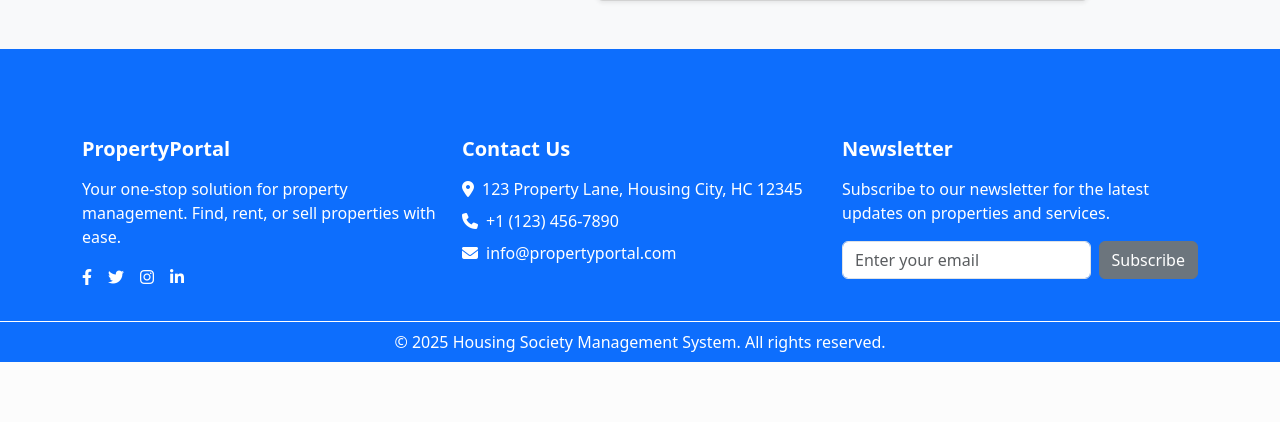
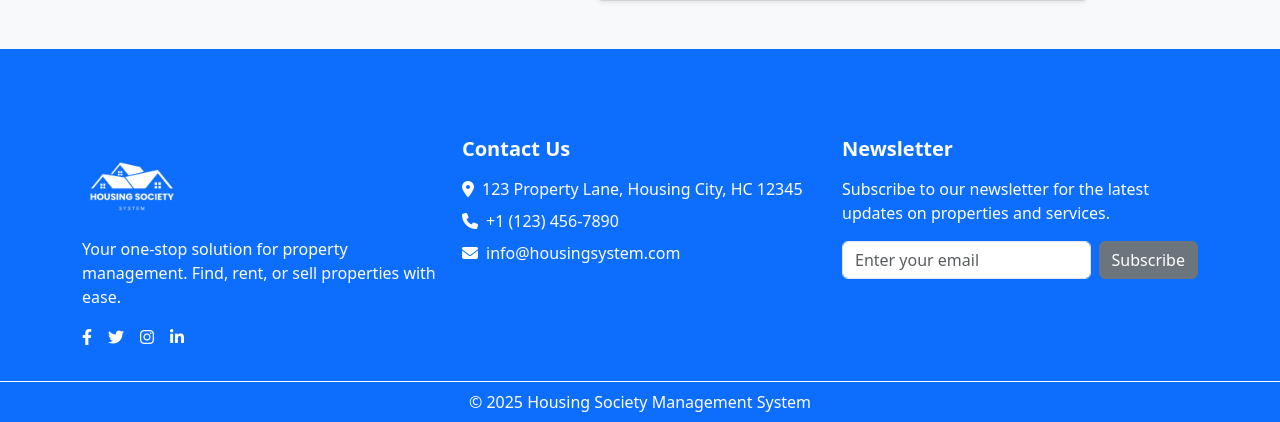
Before and after one commit to iQraWaheedAhmad/FYP-1, a PHP site: page /contact.php in a window 1280 px wide. Shown: the part 849-1271 px from the top of the page. Before the commit the page ends 1211 px from the top, so only its background shows below. Run offline with PHP 8.4, Linux system fonts and the light colour scheme; data that the repository does not hold is empty.

Commit message:
Updated XYZ feature

```diff
--- a/footer1.php
+++ b/footer1.php
@@ -34,7 +34,9 @@
 
         <!-- About -->
         <div class="col-md-4">
-          <h5 class="fw-bold mb-3">PropertyPortal</h5>
+          <a href="index.php" class="logo">
+        <img src="logo.png" alt="Housing Management Society" height="100px">
+    </a>
           <p>Your one-stop solution for property management. Find, rent, or sell properties with ease.</p>
           <div class="d-flex gap-3 mt-3">
             <a href="#" class="text-white"><i class="fab fa-facebook-f"></i></a>
@@ -58,7 +60,7 @@
             </li>
             <li class="d-flex">
               <i class="fas fa-envelope me-2 mt-1"></i>
-              <span>info@propertyportal.com</span>
+              <span>info@housingsystem.com</span>
             </li>
           </ul>
         </div>
@@ -78,7 +80,7 @@
 
     <!-- Copyright -->
     <div class="mt-2 pt-2 text-center border-top border-white">
-      <p class="mb-2">&copy; <?php echo date("Y"); ?> Housing Society Management System. All rights reserved.</p>
+      <p class="mb-2">&copy; <?php echo date("Y"); ?> Housing Society Management System</p>
     </div>
   </footer>
 
--- a/header.php
+++ b/header.php
@@ -16,7 +16,7 @@ $notification = $stmt->fetchAll(PDO::FETCH_ASSOC);
     <meta charset="UTF-8">
     <meta name="viewport" content="width=device-width, initial-scale=1.0">
     <meta http-equiv="X-UA-Compatible" content="ie=edge">
-    <title>Housify</title>
+    <title>housing management system</title>
     <link rel="icon" type="image/png" href="logo.png">
     <script src="https://use.fontawesome.com/releases/v6.1.0/js/all.js" crossorigin="anonymous"></script>
     <script src="https://code.jquery.com/jquery-3.5.1.js"></script>
--- a/navbar.php
+++ b/navbar.php
@@ -241,14 +241,14 @@ require_once 'config.php';
 <!-- Navbar -->
 <nav>
   <div class="container">
-    <a href="#" class="logo">
+    <a href="index.php" class="logo">
         <img src="logo.png" alt="Housing Management Society" height="100px">
       <!-- <i class="fas fa-home"></i> HousingManagementSociety -->
     </a>
     <div class="nav-links">
-      <a href="#">Home</a>
-      <a href="rent-properties.php">Rent List</a>
-      <a href="index1.php">Login</a>
+      <a href="index.php">Home</a>
+      <!-- <a href="rent-properties.php">Rent List</a> -->
+      <a href="index1.php">Resident</a>
       <a href="index1.php">Admin</a>
       <a href="contact.php">Contact Us</a>
     </div>
--- a/rent-properties.php
+++ b/rent-properties.php
@@ -25,7 +25,7 @@
         <h2 class="h3 fw-bold mb-0">Recent Properties</h2>
       </div>
       <div class="col-6 text-end">
-        <a href="#" class="btn btn-outline-primary d-inline-flex align-items-center">
+        <a href="rent-properties.php" class="btn btn-outline-primary d-inline-flex align-items-center">
           View All <i class="bi bi-arrow-right ms-2"></i>
         </a>
       </div>
@@ -91,7 +91,7 @@
             </div>
             <div class="d-flex justify-content-between align-items-center">
               <span class="fw-bold text-primary"><?= $property["price"] ?></span>
-              <a href="#" class="btn btn-sm btn-outline-primary">Details</a>
+              <a href="tel:03224318049" class="btn btn-sm btn-outline-primary">Details</a>
             </div>
           </div>
         </div>
--- a/style.css
+++ b/style.css
@@ -8,14 +8,14 @@ body {
 }
 
 #login {
-    background-color: rgba(255, 255, 255, 0.575); /* Light background color with opacity */
+    background-color: rgba(255, 255, 255, 0.725); /* Light background color with opacity */
     padding: 20px;
     border-radius: 10px;
 }
 
 .card {
     font-size: medium;
-    background-color: rgba(255, 255, 255, 0.555); /* White background for cards with opacity */
+    background-color: rgba(255, 255, 255, 0.76); /* White background for cards with opacity */
     box-shadow: 0 4px 8px rgba(0, 0, 0, 0.1);
 }
 
--- a/view_complaint.php
+++ b/view_complaint.php
@@ -68,9 +68,7 @@ if(isset($_POST['process_complaint']))
 }
 
 include('header.php');
-
 ?>
-
 <div class="container-fluid px-4">
     <h1 class="mt-4">View Complaints</h1>
     <ol class="breadcrumb mb-4">
```
Also changed, not shown: reports.php (+13 -3 lines).
